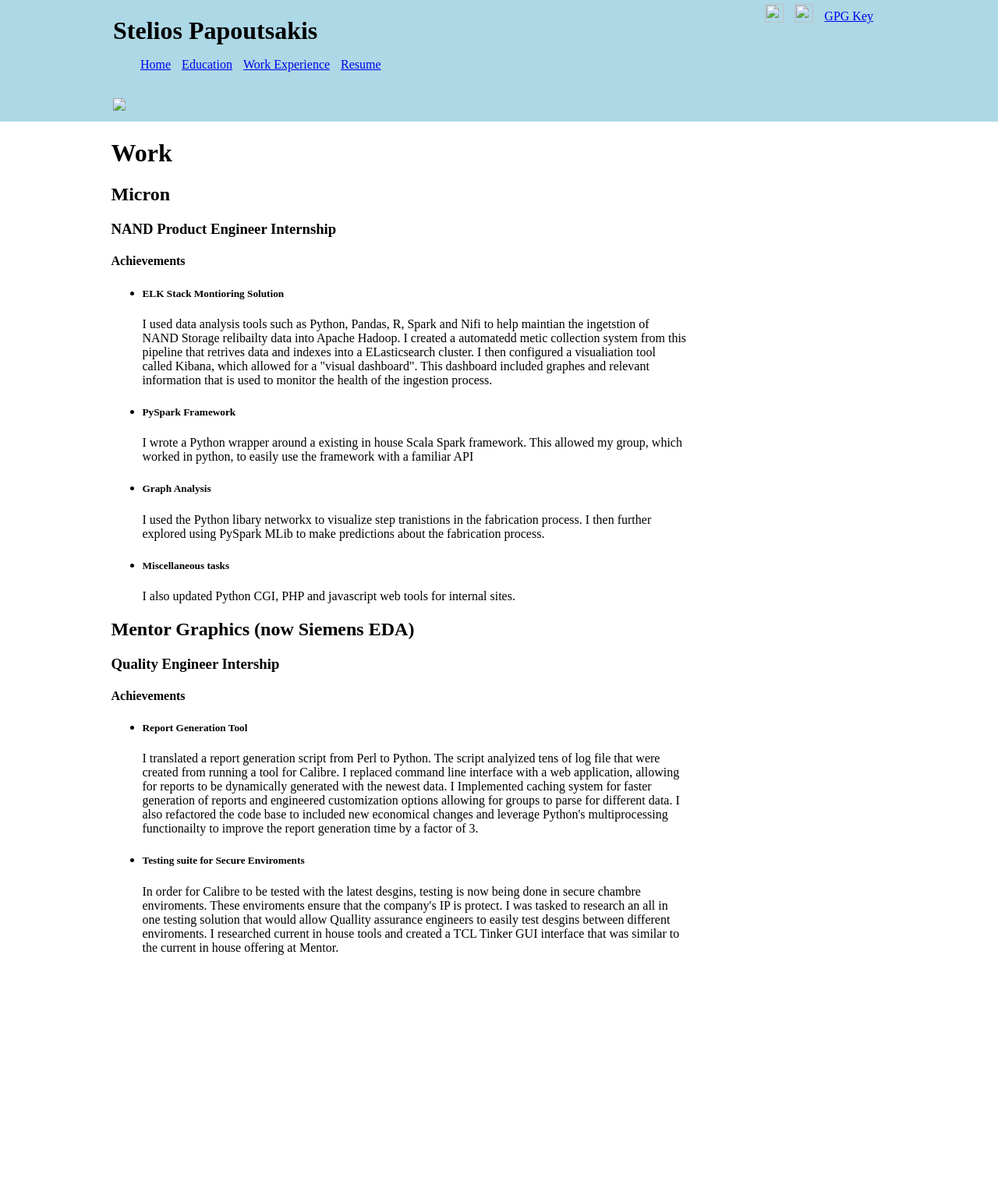
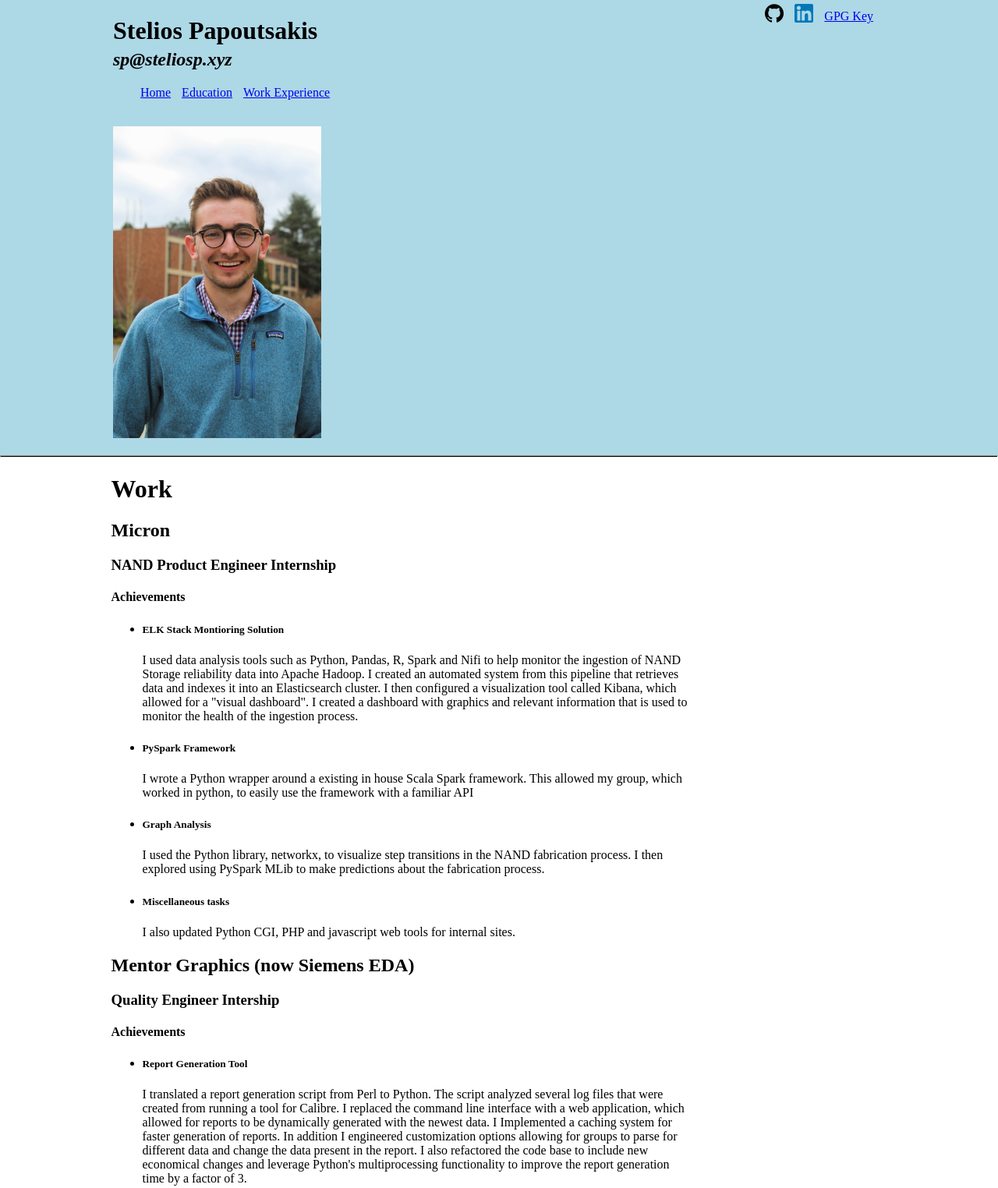
Before and after one commit to SteliosPapoutsakis/www.steliospapoutsakis.com, a plain HTML site: page work/index.html in a window 1280 px wide. Shown: the top 1524 px of the page at 78% size. Before the commit the page ends 1241 px from the top, so only its background shows below. Drawn offline with Linux system fonts and the light colour scheme.

Commit message:
made edits to text in education and work pages. Fixed links to img on those pages in addition to some links in the home page

```diff
--- a/work/index.html
+++ b/work/index.html
@@ -10,21 +10,22 @@
 	<div id="header-content">
 	<div id="title">
 	<h1>Stelios Papoutsakis</h1>
-	<ul id="links-header">
-		<li><a href="https://github.com/SteliosPapoutsakis"><img class="link-images" src="../github.png"></img></a></li>
-		<li><a href="https://www.linkedin.com/in/steliospapoutsakis/"><img class="link-images" src="../linkedin.png"></img></a></li>
+		<ul id="links-header">
+		<li><a href="https://github.com/SteliosPapoutsakis"><img class="link-images" src="../resources/img/github.png"></img></a></li>
+		<li><a href="https://www.linkedin.com/in/steliospapoutsakis/"><img class="link-images" src="../resources/img/linkedin.png"></img></a></li>
 		<li><a href="../my_gpg.html">GPG Key</a></li>
 	</ul>
 	</div>
+	<h2 id="email">sp@steliosp.xyz</h2>
 	<ul id="nav-header">
-		<li><a href="index.html">Home</a></li>
-		<li><a href="education/">Education</a></li>
-		<li><a href="work">Work Experience</a></li>
-		<li><a href="papoutsakis_resume.pdf">Resume</a></li>
+		<li><a href="../index.html">Home</a></li>
+		<li><a href="../education/">Education</a></li>
+		<li><a href="../work">Work Experience</a></li>
 	</ul>
 		<br />
-	<img id="self-photo" src="../papoutsakis.jpg"></img>
+	<img id="self-photo" src="../resources/img/papoutsakis.jpg"></img>
 	</div>
+	<hr id="header-line" />
 	</div>
 	<div class="page-body">
 	<h1>Work</h1>
@@ -35,7 +36,8 @@
 		<li>
 			<div>
 				<h5>ELK Stack Montioring Solution</h5>
-				<p class="text"> I used data analysis tools such as Python, Pandas, R, Spark and Nifi to help maintian the ingetstion of NAND Storage relibailty data into Apache Hadoop. I created a automatedd metic collection system from this pipeline that retrives data and indexes into a ELasticsearch cluster. I then configured a visualiation tool called Kibana, which allowed for a "visual dashboard". This dashboard included graphes and relevant information that is used to monitor the health of the ingestion process.
+				<p class="text">
+I used data analysis tools such as Python, Pandas, R, Spark and Nifi to help monitor the ingestion of NAND Storage reliability data into Apache Hadoop. I created an automated system from this pipeline that retrieves data and indexes it into an Elasticsearch cluster. I then configured a visualization tool called Kibana, which allowed for a "visual dashboard". I created a  dashboard with graphics and relevant information that is used to monitor the health of the ingestion process.
 				</p>
 			</div>
 		</li>
@@ -48,7 +50,7 @@
 		<li>
 			<div>
 				<h5>Graph Analysis</h5>
-				<p class="text"> I used the Python libary networkx to visualize step tranistions in the fabrication process. I then further explored using PySpark MLib to make predictions about the fabrication process.</p>
+				<p class="text">I used the Python library, networkx, to visualize step transitions in the NAND fabrication process. I then explored using PySpark MLib to make predictions about the fabrication process.</p>
 			</div>
 		</li>
 	<li>
@@ -66,13 +68,13 @@
 		<li>
 			<div>
 				<h5>Report Generation Tool</h5>
-				<p class="text"> I translated a report generation script from Perl to Python. The script analyized tens of log file that were created from running a tool for Calibre. I replaced command line interface with a web application, allowing for reports to be dynamically generated with the newest data. I Implemented caching system for faster generation of reports and engineered customization options allowing for groups to parse for different data. I also refactored the code base to included new economical changes and leverage Python's multiprocessing functionailty to improve the report generation time by a factor of 3.</p>
+				<p class="text">I translated a report generation script from Perl to Python. The script analyzed several log files that were created from running a tool for Calibre. I replaced the command line interface with a web application, which allowed for reports to be dynamically generated with the newest data. I Implemented a caching system for faster generation of reports. In addition I engineered customization options allowing for groups to parse for different data and change the data present in the report. I also refactored the code base to include new economical changes and leverage Python's multiprocessing functionality to improve the report generation time by a factor of 3.</p>
 			</div>
 		</li>
 		<li>
 			<div>
 				<h5>Testing suite for Secure Enviroments</h5>
-				<p class="text"> In order for Calibre to be tested with the latest desgins, testing is now being done in secure chambre enviroments. These enviroments ensure that the company's IP is protect. I was tasked to research an all in one testing solution that would allow Quallity assurance engineers to easily test desgins between different enviroments. I researched current in house tools and created a TCL Tinker GUI interface that was similar to the current in house offering at Mentor.
+				<p class="text">In order for Calibre to be tested with the latest designs, testing needed to be done in secure chamber environments. These environments ensure that the company's IP is protected. I was tasked to research an all in one testing solution that would allow the quality assurance engineers to easily test designs between different secure environments. I researched current in house tools and created a TCL Tinker GUI interface that was similar to the current in house offering at Mentor.</p>
 				</p>
 			</div>
 		</li>
```
Also changed, not shown: education/index.html (+10 -9 lines), index.html (+4 -4 lines).
